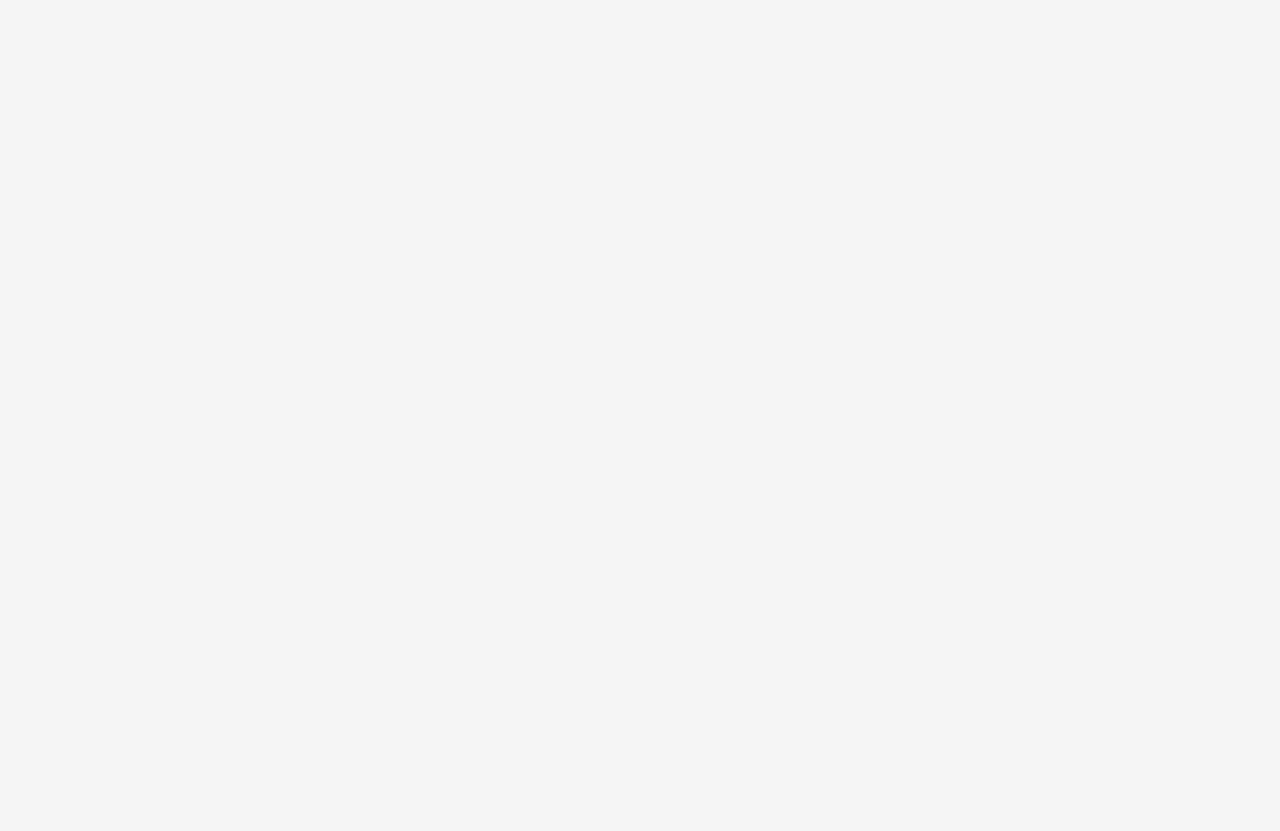
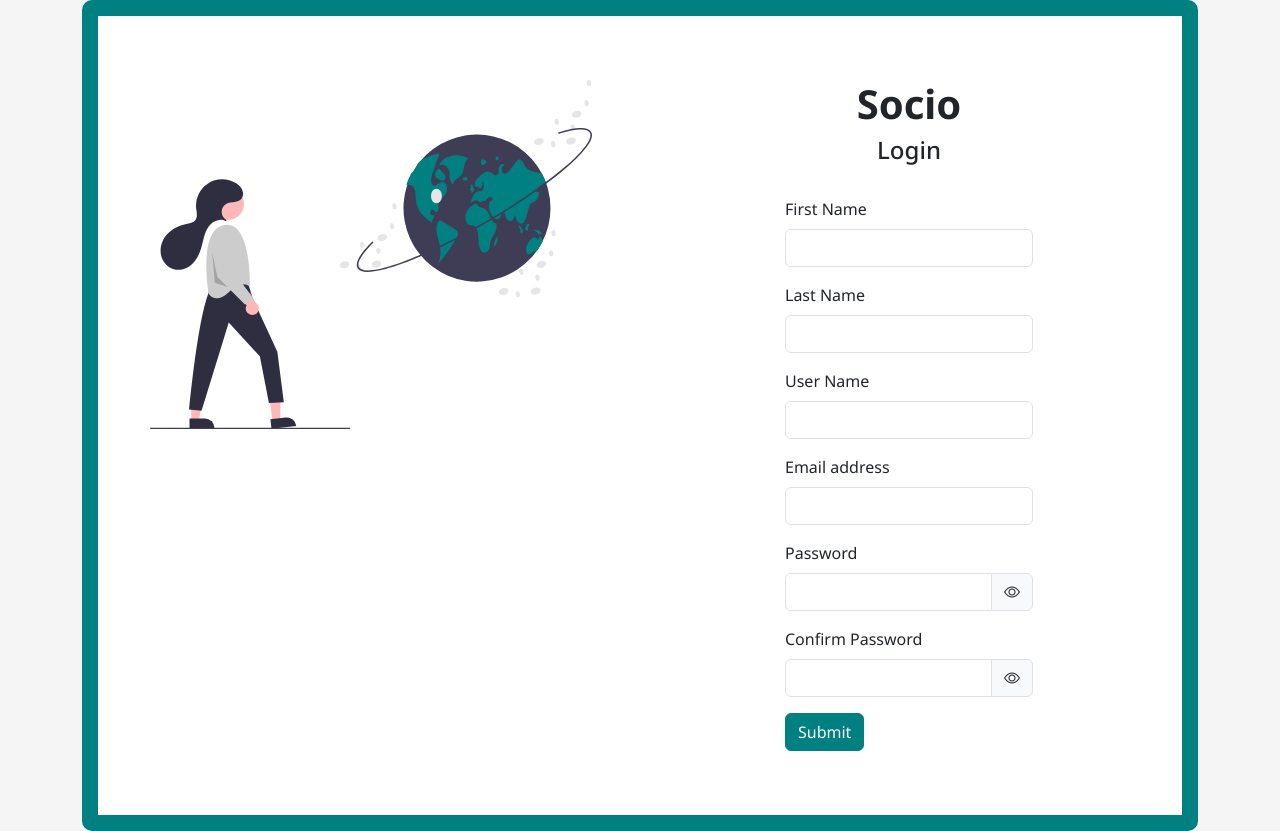
Before and after one commit to sankesh97/Socio, a React (Create React App) app: page /register in a window 1280 px wide. Before the commit this address had no page. Before the commit the page ends 800 px from the top, so only its background shows below. Built offline with nearby package versions, Linux system fonts and the light colour scheme; what miragejs would draw is missing.

Commit message:
updated register and login

```diff
--- a/src/App.js
+++ b/src/App.js
@@ -1,6 +1,7 @@
 import { Route, Routes } from 'react-router-dom';
 import Landing from './pages/Landing/Landing';
 import Login from './pages/Login/Login';
+import Register from './pages/Register/Register';
 import Home from './pages/Home/Home';
 import Users from './pages/Users/Users';
 
@@ -14,6 +15,7 @@ function App() {
           <Route path='/' element={<Users />}></Route>
         )}
         <Route path='/login' element={<Login />}></Route>
+        <Route path='/register' element={<Register />}></Route>
         <Route path='/home' element={<Home />}></Route>
         <Route path='/users' element={<Users />}></Route>
       </Routes>
--- a/src/backend/controllers/AuthController.js
+++ b/src/backend/controllers/AuthController.js
@@ -15,6 +15,7 @@ const sign = require('jwt-encode');
  * */
 
 export const signupHandler = function (schema, request) {
+  console.log(request);
   const { username, password, ...rest } = JSON.parse(request.requestBody);
   try {
     // check if username already exists
--- a/src/components/Header/Header.js
+++ b/src/components/Header/Header.js
@@ -1,7 +1,10 @@
 import { NavLink } from 'react-router-dom';
 import './Header.css';
+import { useContext } from 'react';
+import { AuthContext } from '../../context/AuthContext';
 
 const Header = () => {
+  const { logoutHandler } = useContext(AuthContext);
   return (
     <>
       <nav className='navbar py-2'>
@@ -9,15 +12,16 @@ const Header = () => {
           <NavLink style={{ textDecoration: 'none' }} to='/'>
             <h1 className='navbar-brand'>Socio</h1>
           </NavLink>
+          <button
+            className='btn btn-dark'
+            onClick={() => {
+              logoutHandler();
+            }}
+          >
+            Logout
+          </button>
         </div>
       </nav>
-      <div className='container-fluid'>
-        <div className='row'>
-          <div className='col-md-3'></div>
-          <div className='col-md-6'></div>
-          <div className='col-md-3'></div>
-        </div>
-      </div>
     </>
   );
 };
--- a/src/context/AuthContext.js
+++ b/src/context/AuthContext.js
@@ -7,20 +7,27 @@ export const AuthContext = createContext();
 export const AuthProvider = ({ children }) => {
   const [loggedInUser, setLoggedInUser] = useState();
   const navigate = useNavigate();
+  const [errMessage, setErrMessage] = useState('');
 
   // Singup Handler
-  const signupHandler = async ({ email, password, firstName, lastName }) => {
+  const signupHandler = async ({
+    email,
+    password,
+    userName,
+    firstName,
+    lastName,
+  }) => {
     try {
-      const { status, data } = await axios.post(`/api/auth/signup`, {
+      const response = await axios.post(`/api/auth/signup`, {
         email,
         password,
         firstName,
         lastName,
+        userName,
       });
-      if (status === 200) {
-        setLoggedInUser(data.user);
-        localStorage.setItem('token', data.encodedToken);
-      }
+      setLoggedInUser(response.data.user);
+      localStorage.setItem('token', response.data.encodedToken);
+      navigate('/users');
     } catch (err) {
       console.log(err);
     }
--- a/src/pages/Home/Home.js
+++ b/src/pages/Home/Home.js
@@ -2,17 +2,15 @@ import { useContext } from 'react';
 import { AuthContext } from '../../context/AppContext';
 
 const Home = () => {
-  const { logoutHandler } = useContext(AuthContext);
   return (
     <>
-      <h1>Home</h1>
-      <button
-        onClick={() => {
-          logoutHandler();
-        }}
-      >
-        Logout
-      </button>
+      <div className='container-fluid'>
+        <div className='row'>
+          <div className='col-md-3'></div>
+          <div className='col-md-6'></div>
+          <div className='col-md-3'></div>
+        </div>
+      </div>
     </>
   );
 };
--- a/src/pages/Register/Register.js
+++ b/src/pages/Register/Register.js
@@ -1,31 +1,26 @@
-import { useContext } from 'react';
-import { useFormik } from 'formik';
-import * as Yup from 'yup';
+import { useContext, useState } from 'react';
 
 import { AuthContext } from '../../context/AppContext';
 import landingImage from '../../assets/landingPageImg.svg';
 import Button from '../../components/Button/Button';
 
 const Register = () => {
-  const { loginHandler } = useContext(AuthContext);
+  const { signupHandler } = useContext(AuthContext);
+  const [formValues, setFormValues] = useState({
+    firstName: '',
+    lastName: '',
+    email: '',
+    userName: '',
+    password: '',
+    confirmPassword: '',
+  });
+  const [showPass, setShowPass] = useState(false);
 
-  const formik = useFormik({
-    initialValues: {
-      username: '',
-      password: '',
-    },
-    validationSchema: Yup.object({
-      username: Yup.string()
-        .email('Invalid email address')
-        .required('Required'),
-      password: Yup.string()
-        .required('Password is a required field')
-        .min(8, 'Password must be at least 8 characters'),
-    }),
-    onSubmit: (values) => {
-      loginHandler(values);
-    },
+  const onChangeHandler = (id, value) => {
+    setFormValues((prevState) => {
+      return { ...prevState, [id]: value };
     });
+  };
 
   return (
     <div className='container'>
@@ -40,7 +35,59 @@ const Register = () => {
               <h4 className='text-teal text-center'> Login </h4>
               <br />
               <div className='d-flex justify-content-center'>
-                <form onSubmit={formik.handleSubmit}>
+                <form
+                  onSubmit={(event) => {
+                    event.preventDefault();
+                    signupHandler(formValues);
+                  }}
+                >
+                  {/* First Name */}
+                  <div className='mb-3'>
+                    <label htmlFor='firstName' className='form-label'>
+                      First Name
+                    </label>
+                    <input
+                      type='text'
+                      className='form-control'
+                      name='firstName'
+                      id='firstName'
+                      onChange={(event) => {
+                        onChangeHandler(event.target.id, event.target.value);
+                      }}
+                      required
+                    />
+                  </div>
+                  {/* Last Name */}
+                  <div className='mb-3'>
+                    <label htmlFor='lastName' className='form-label'>
+                      Last Name
+                    </label>
+                    <input
+                      type='text'
+                      className='form-control'
+                      id='lastName'
+                      onChange={(event) => {
+                        onChangeHandler(event.target.id, event.target.value);
+                      }}
+                      required
+                    />
+                  </div>
+                  {/* User Name */}
+                  <div className='mb-3'>
+                    <label htmlFor='UserName' className='form-label'>
+                      User Name
+                    </label>
+                    <input
+                      type='text'
+                      className='form-control'
+                      id='userName'
+                      onChange={(event) => {
+                        onChangeHandler(event.target.id, event.target.value);
+                      }}
+                      required
+                    />
+                  </div>
+                  {/* Email */}
                   <div className='mb-3'>
                     <label htmlFor='InputEmail' className='form-label'>
                       Email address
@@ -48,33 +95,62 @@ const Register = () => {
                     <input
                       type='email'
                       className='form-control'
-                      id='InputEmail'
+                      id='email'
+                      onChange={(event) => {
+                        onChangeHandler(event.target.id, event.target.value);
+                      }}
                       aria-describedby='EmailHelp'
-                      {...formik.getFieldProps('username')}
                     />
-                    <div id='EmailHelp' className='form-text'>
-                      {formik.touched.email && formik.errors.email ? (
-                        <div>{formik.errors.email}</div>
-                      ) : null}
                   </div>
-                  </div>
-                  <div className='mb-3'>
-                    <label htmlFor='InputPassword' className='form-label'>
+                  {/* Password */}
+                  <label htmlFor='password' className='form-label'>
                     Password
                   </label>
+                  <div className='mb-3 input-group'>
                     <input
-                      type='password'
+                      type={showPass ? 'text' : 'password'}
                       className='form-control'
-                      id='InputPassword'
-                      aria-describedby='PasswordHelp'
-                      {...formik.getFieldProps('password')}
+                      id='password'
+                      onChange={(event) => {
+                        onChangeHandler(event.target.id, event.target.value);
+                      }}
                     />
+                    <span
+                      className='input-group-text'
+                      onClick={() => setShowPass(!showPass)}
+                    >
+                      {showPass ? (
+                        <i className='bi bi-eye-slash'></i>
+                      ) : (
+                        <i className='bi bi-eye'></i>
+                      )}
+                    </span>
                   </div>
-                  <div id='PasswordHelp' className='form-text'>
-                    {formik.touched.password && formik.errors.password
-                      ? formik.errors.password
-                      : null}
+                  {/* Confirm Password */}
+                  <label htmlFor='confirmPassword' className='form-label'>
+                    Confirm Password
+                  </label>
+                  <div className='mb-3 input-group'>
+                    <input
+                      type={showPass ? 'text' : 'password'}
+                      className='form-control'
+                      id='confirmPassword'
+                      onChange={(event) => {
+                        onChangeHandler(event.target.id, event.target.value);
+                      }}
+                    />
+                    <span
+                      className='input-group-text'
+                      onClick={() => setShowPass(!showPass)}
+                    >
+                      {showPass ? (
+                        <i className='bi bi-eye-slash'></i>
+                      ) : (
+                        <i className='bi bi-eye'></i>
+                      )}
+                    </span>
                   </div>
+
                   <Button type='submit'>Submit</Button>
                 </form>
               </div>
```
Also changed, not shown: src/backend/db/users.js (+20 -2 lines). Lines whose indentation alone changed are shown as unchanged.
